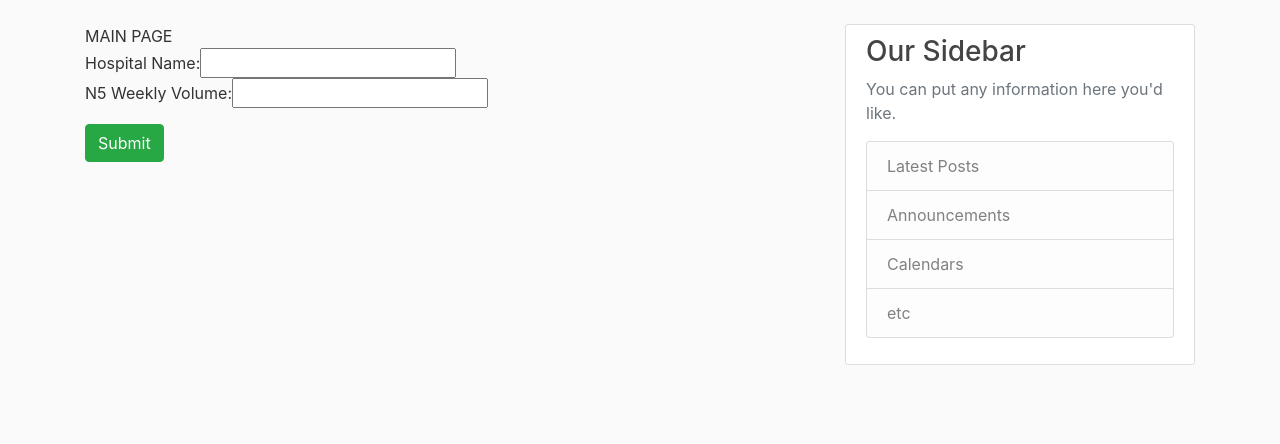
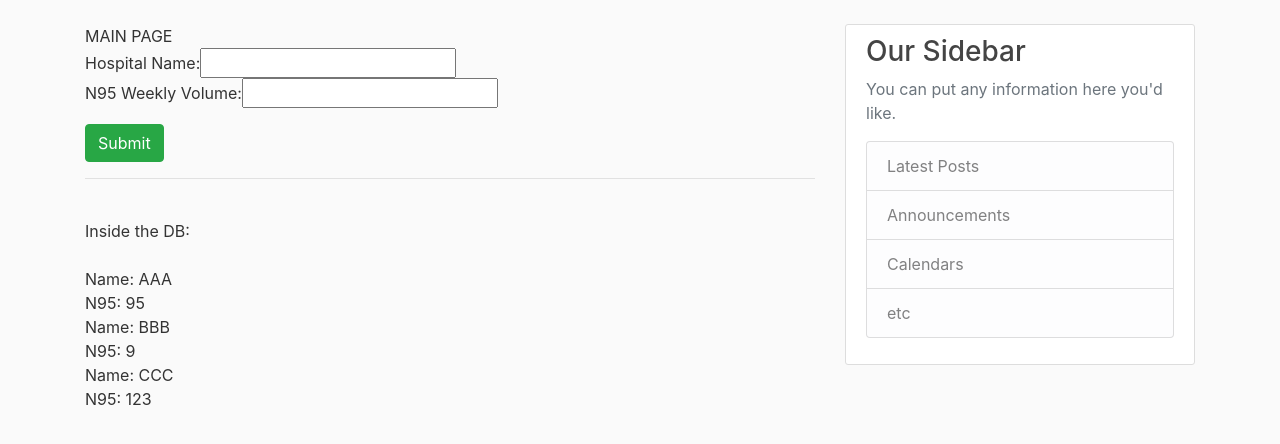
Before and after one commit to hospitalBayanihan/site, a Django app: page / in a window 1280 px wide. Shown: the part 56-500 px from the top of the page. Run offline with Django 3.2, Linux system fonts and the light colour scheme; data comes from the database, SQL or seed files in the repository; both versions use the stored data as it was after the commit; some libraries are stand-ins or nearby versions.

Commit message:
added bringing out data to frontend

```diff
--- a/main/templates/main/index.html
+++ b/main/templates/main/index.html
@@ -6,9 +6,19 @@ MAIN PAGE
   {% csrf_token %}
   <div class="form-group">
     <div> Hospital Name:<input type="text" name="hospital_name" value=""> </div>
-  <div> N5 Weekly Volume:<input type="text" name="n95_weekly_volume" value=""> </div>
+    <div> N95 Weekly Volume:<input type="text" name="n95_weekly_volume" value=""> </div>
 
   </div>
   <button class="btn btn-success" type="submit">Submit</button>
   </form>
+
+
+  <hr>
+  <br>
+  <div>Inside the DB:</div>
+  <br>
+  {% for hosp in hosp_all%}
+  <div>Name: {{hosp.hospital_name}}</div>
+  <div>N95: {{hosp.n95_weekly_volume}}</div>
+  {% endfor %}
 {% endblock content %}
--- a/main/views.py
+++ b/main/views.py
@@ -20,5 +20,15 @@ def main(request):
         #writes the data to the db.sqlite
         hospitals_inputs.save()
 
-    return render(request, 'main/index.html', {'title': 'Insert Tagline Here'})
+
+    hosp_all_entries = Hospitals.objects.all()
+    print (hosp_all_entries)
+    print (hosp_all_entries[0].hospital_name)
+
+    content = {
+        'title': 'Insert Tagline Here',
+        'hosp_all' : Hospitals.objects.all()
+    }
+
+    return render(request, 'main/index.html', content)
 # Create your views here.
```
Also changed, not shown: db.sqlite3. Lines whose indentation alone changed are shown as unchanged.
